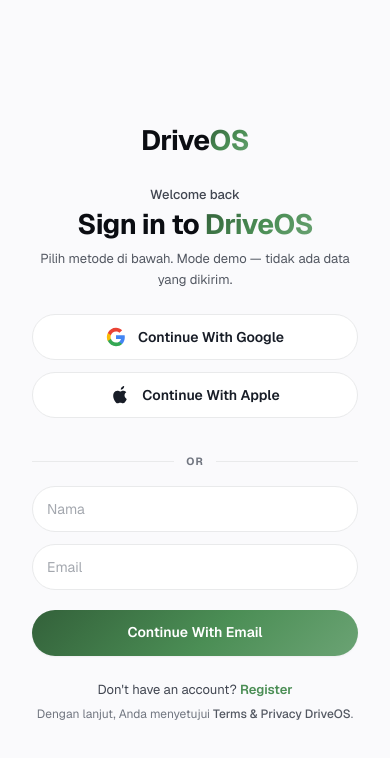
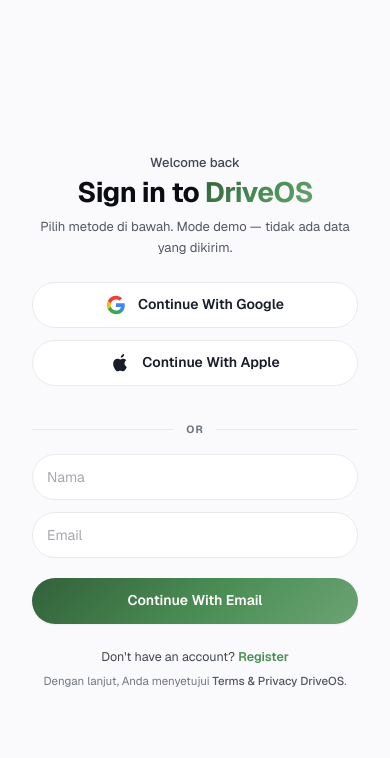
Before and after one commit to Nevad-dot/Vibe-Coding-DriveOS, a Next.js app in the folder apps/web/: page /login in a window 390 px wide. Shown: the top 758 px of the page. Built offline with nearby package versions, Linux system fonts and the light colour scheme.

Commit message:
fix: Remove extra top DriveOS brand text header from LoginForm component

```diff
--- a/apps/web/src/features/authentication/components/LoginForm/index.tsx
+++ b/apps/web/src/features/authentication/components/LoginForm/index.tsx
@@ -53,13 +53,6 @@ export const LoginForm: React.FC = () => {
       transition={{ type: "spring", stiffness: 360, damping: 26 }}
       className="w-full max-w-[400px] mx-auto px-4 py-4 flex flex-col justify-center my-auto"
     >
-      {/* Mobile Brand Logo Header */}
-      <div className="lg:hidden flex items-center justify-center gap-1.5 mb-6">
-        <span className="text-[28px] font-display font-bold tracking-tight text-textGray-display select-none">
-          Drive<span className="text-green-gradient">OS</span>
-        </span>
-      </div>
-
       {/* Header Info */}
       <div className="mb-6 text-center lg:text-left">
         <span className="text-[13px] font-sans font-medium text-textGray-secondary block mb-0.5">
@@ -141,13 +134,13 @@ export const LoginForm: React.FC = () => {
 
       {/* Footer Copy & Register Link */}
       <div className="mt-6 text-center flex flex-col gap-1.5">
-        <p className="text-[13px] text-textGray-secondary">
+        <p className="text-[12.5px] text-textGray-secondary">
           Don't have an account?{" "}
           <Link href="/register" className="font-semibold text-brand hover:underline transition-all">
             Register
           </Link>
         </p>
-        <p className="text-[12px] text-textGray-muted leading-relaxed">
+        <p className="text-[11.5px] text-textGray-muted leading-relaxed">
           Dengan lanjut, Anda menyetujui{" "}
           <a href="#" className="hover:underline transition-all font-medium text-textGray-tertiary">
             Terms & Privacy DriveOS
```
Also changed, not shown: 1 other file (tests, documents, lock files or other folders).
